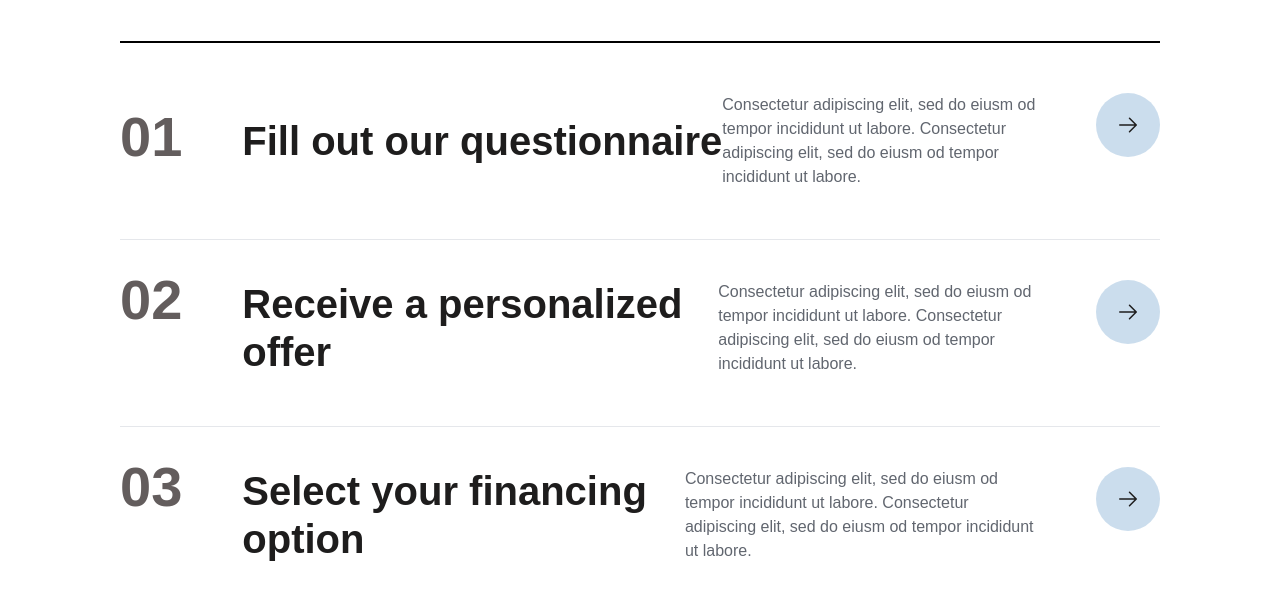
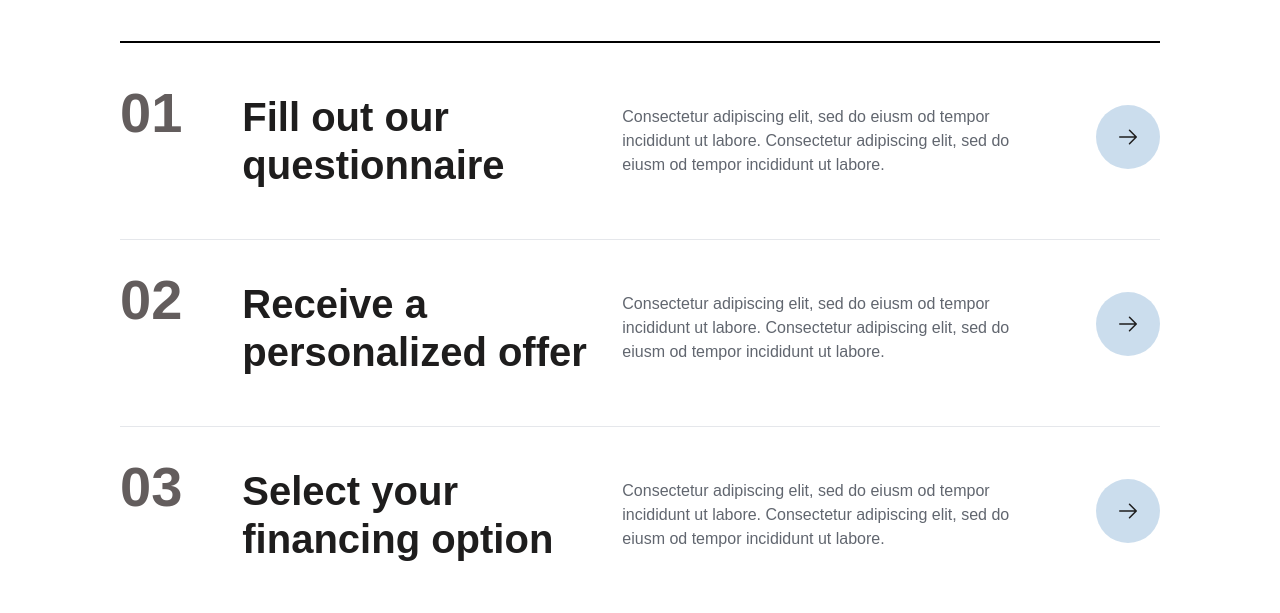
Before and after one commit to Kolade10/makario-tech, a Next.js app: page /service in a window 1280 px wide. Shown: the part 2609-3222 px from the top of the page. Built offline with nearby package versions, Linux system fonts and the light colour scheme.

Commit message:
feat: Make pages responsive

```diff
--- a/components/layouts/Purchasing.js
+++ b/components/layouts/Purchasing.js
@@ -38,7 +38,7 @@ const Purchasing = () => {
                     >
                         <div className='grid lg:grid-flow-col gap-[60px] items-start'>
                             <p className={`text-[56px] font-bold leading-[40px] ${hoveredIndex === index ? 'text-[#3373ab]' : 'text-[#635d5d]'}`}>{step.number}</p>
-                            <p className="max-w-[580px] text-[36px] lg:text-[40px] text-[#1e1d1d] font-bold leading-[48px] max-w-[350px]">{step.title}</p>
+                            <p className="max-w-[380px] text-[36px] lg:text-[40px] text-[#1e1d1d] font-bold leading-[48px] max-w-[350px]">{step.title}</p>
                         </div>
                         <div className='grid lg:grid-flow-col gap-[60px] items-start'>
                             <p className="text-[16px] text-[#61666f] max-w-[450px]">{step.description}</p>
```
